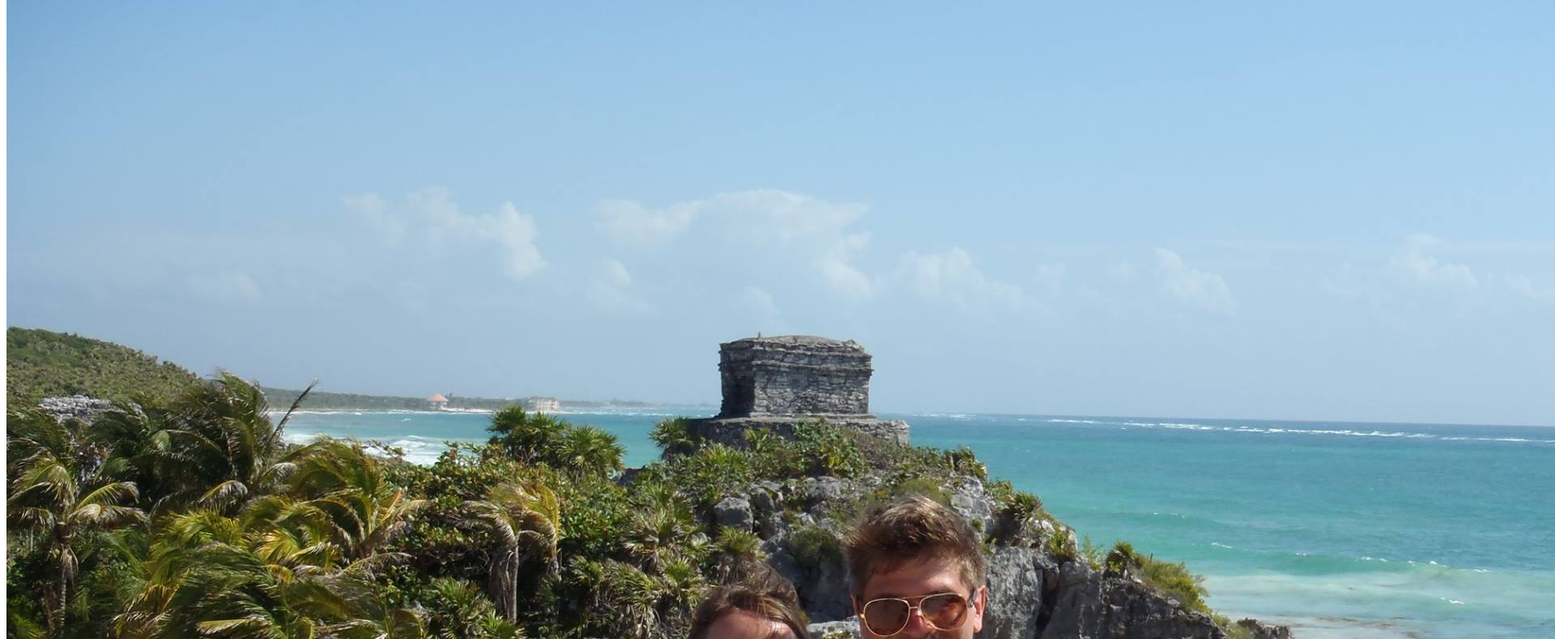
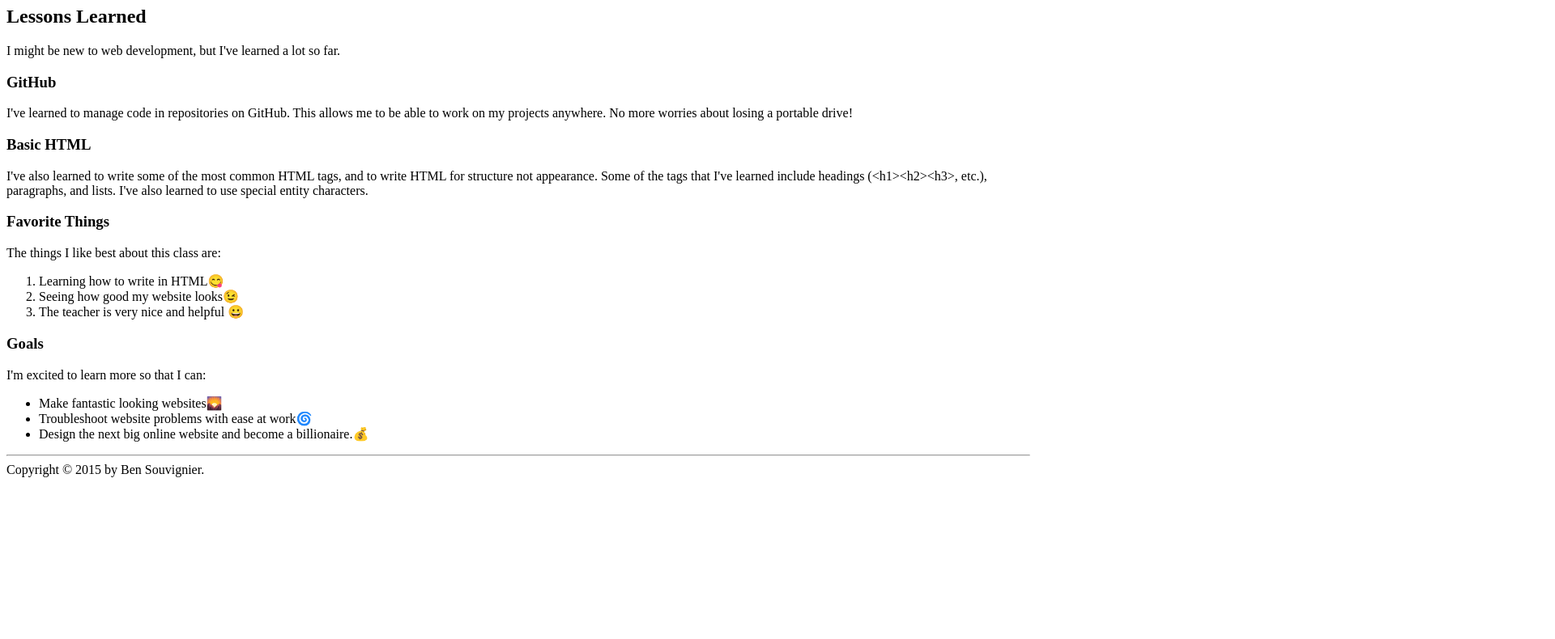
Before and after one commit to bsouvignier/firstWebSite, a plain HTML site: page firstWebSite/index.html in a window 1280 px wide. Shown: the part 73-863 px from the top of the page at 81% size, 1920 px wide, since content can reach past the window. After the commit the page ends 800 px from the top, so only its background shows below. Drawn offline with Linux system fonts and the light colour scheme.

Commit message:
version 2 of web site

```diff
--- a/firstWebSite/index.html
+++ b/firstWebSite/index.html
@@ -1,12 +1,32 @@
 <!DOCTYPE html>
 <html lang="en">
 <head>
-    <title>First Web Page</title>
+    <title>First Web Site</title>
     <meta charset="utf-8" />
     </head>
 <body>
-
-    <p>Here is a picture of my girlfriend and I on the beach in Tulum. </p>
-    <img src=ben.jpg alt="Me and Nickie" />
+    <h1>First Web Page</h1>
+    <h2>Lessons Learned</h2>
+    <p>I might be new to web development, but I've learned a lot so far.</p>
+    <h3>GitHub</h3>
+    <p>I've learned to manage code in repositories on GitHub.  This allows me to be able to work on my projects anywhere.  No more worries about losing a portable drive!</p>
+    <h3>Basic HTML</h3>
+    <p>I've also learned to write some of the most common HTML tags, and to write HTML for structure not appearance.  Some of the tags that I've learned include headings &#40;&#60;h1&#62;&#60;h2&#62;&#60;h3&#62;, etc.&#41;, paragraphs, and lists.  I've also learned to use special entity characters.</p>
+    <h3>Favorite Things</h3>
+    <p>The things I like best about this class are:</p>
+    <ol>
+        <li>Learning how to write in HTML&#128523;</li>
+        <li>Seeing how good my website looks&#128521;</li>
+        <li>The teacher is very nice and helpful &#128512;</li>
+    </ol>
+    <h3>Goals</h3>
+    <p>I'm excited to learn more so that I can:</p>
+    <ul>
+        <li>Make fantastic looking websites&#127748;</li>
+        <li>Troubleshoot website problems with ease at work&#127744;</li>
+        <li>Design the next big online website and become a billionaire.&#128176;</li>
+    </ul>
+    <hr>
+    <footer>Copyright &copy; 2015 by Ben Souvignier.</footer>
 </body>
 </html>
```
